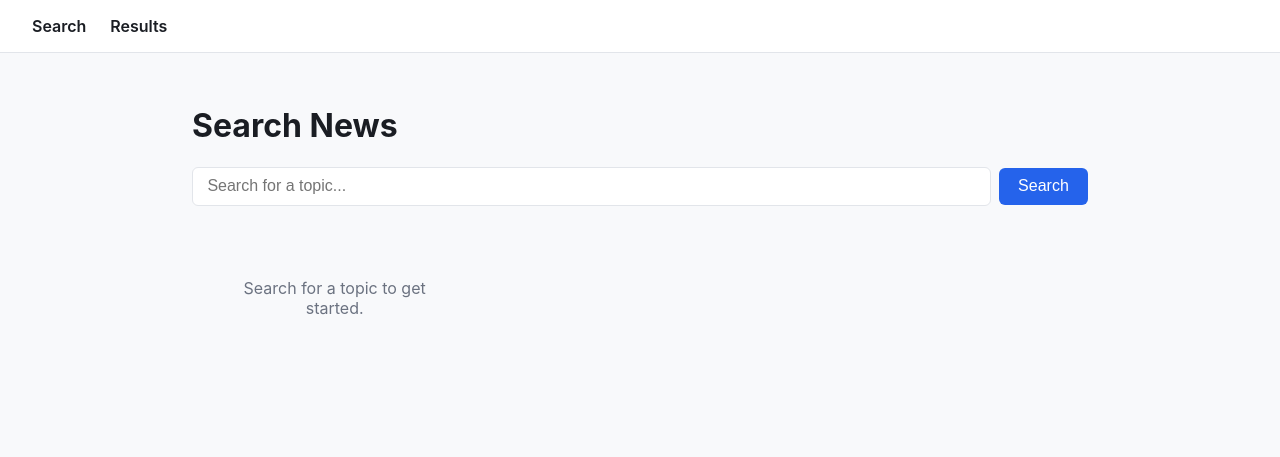
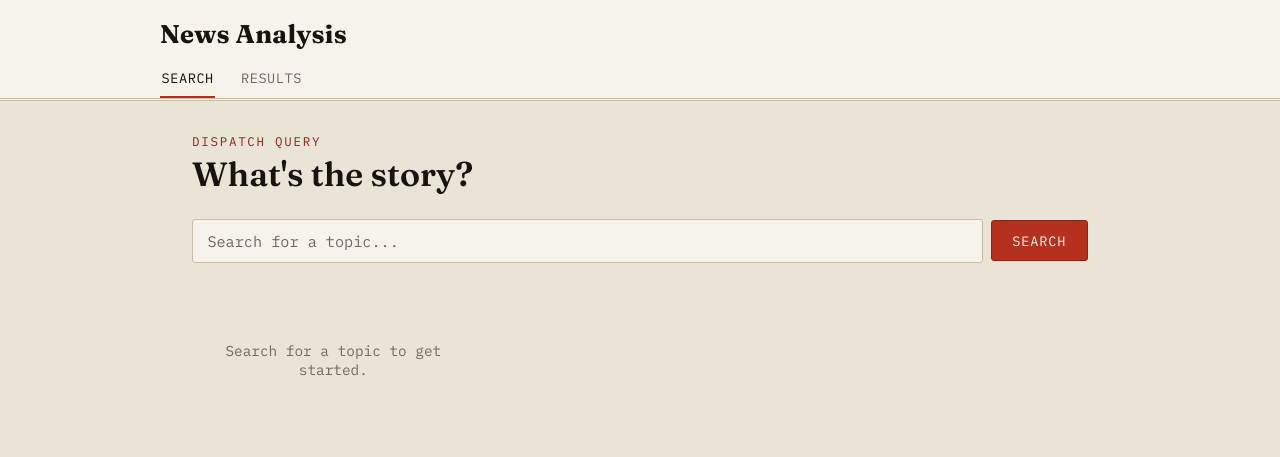
Before and after one commit to case547/aries-case-study, a FastAPI app: page / in a window 1280 px wide. Shown: the top 457 px of the page. Run offline with FastAPI, Linux system fonts and the light colour scheme; some libraries are stand-ins or nearby versions.

Commit message:
refactor: redesign front-end (#12)

```diff
--- a/app/static/style.css
+++ b/app/static/style.css
@@ -1,41 +1,90 @@
 :root {
-  --color-bg: #f8f9fb;
-  --color-text: #1a1d23;
-  --color-muted: #6b7280;
-  --color-border: #e2e5ea;
-  --color-accent: #2563eb;
-  --color-positive-bg: #dcfce7;
-  --color-positive-text: #15803d;
-  --color-neutral-bg: #f1f5f9;
-  --color-neutral-text: #475569;
-  --color-negative-bg: #fee2e2;
-  --color-negative-text: #b91c1c;
+  --ink: #17140f;
+  --ink-muted: #6f6a5c;
+  --paper: #e9e4d5;
+  --panel: #f6f3ea;
+  --rule: #c7bfa8;
+  --wire: #b5311f;
+  --wire-dark: #8f2417;
+  --positive-bg: #e4ede2;
+  --positive-ink: #2f6b3f;
+  --neutral-bg: #eae8e1;
+  --neutral-ink: #55524a;
+  --negative-bg: #f3e2df;
+  --negative-ink: #9c2b1f;
+
+  --font-display: "Fraunces", Georgia, "Times New Roman", serif;
+  --font-mono: "IBM Plex Mono", "SFMono-Regular", Menlo, Consolas, monospace;
+  --font-sans: "IBM Plex Sans", -apple-system, BlinkMacSystemFont, "Segoe UI", sans-serif;
 }
 
 * { box-sizing: border-box; }
 
 body {
   margin: 0;
-  font-family: -apple-system, BlinkMacSystemFont, "Segoe UI", sans-serif;
-  background: var(--color-bg);
-  color: var(--color-text);
+  font-family: var(--font-sans);
+  background: var(--paper);
+  color: var(--ink);
 }
 
-.nav {
+a { color: var(--wire); }
+
+:focus-visible {
+  outline: 2px solid var(--wire);
+  outline-offset: 2px;
+}
+
+/* Masthead */
+
+.masthead {
+  background: var(--panel);
+  border-bottom: 3px double var(--rule);
+  padding: 1.1rem 2rem 0;
+}
+
+.masthead-row {
+  max-width: 960px;
+  margin: 0 auto;
+  display: flex;
+  align-items: baseline;
+  justify-content: space-between;
+  gap: 1rem;
+  flex-wrap: wrap;
+}
+
+.masthead-wordmark {
+  order: 1;
+  font-family: var(--font-display);
+  font-weight: 700;
+  font-size: 1.6rem;
+  letter-spacing: 0.01em;
+}
+
+.tabs {
+  max-width: 960px;
+  margin: 0.6rem auto 0;
   display: flex;
   gap: 1.5rem;
-  padding: 1rem 2rem;
-  background: white;
-  border-bottom: 1px solid var(--color-border);
 }
 
-.nav a {
-  color: var(--color-text);
+.tab {
+  display: inline-block;
+  padding: 0.6rem 0.1rem;
+  color: var(--ink-muted);
   text-decoration: none;
-  font-weight: 600;
+  font-family: var(--font-mono);
+  font-size: 0.85rem;
+  letter-spacing: 0.04em;
+  text-transform: uppercase;
+  border-bottom: 2px solid transparent;
 }
 
-.nav a:hover { color: var(--color-accent); }
+.tab:hover { color: var(--ink); }
+
+.tab.is-active {
+  color: var(--ink);
+  border-bottom-color: var(--wire);
+}
 
 main {
   max-width: 960px;
@@ -43,65 +92,120 @@ main {
   padding: 2rem;
 }
 
+/* Hero */
+
+.hero-kicker {
+  margin: 0;
+  font-family: var(--font-mono);
+  font-size: 0.78rem;
+  letter-spacing: 0.14em;
+  text-transform: uppercase;
+  color: var(--wire-dark);
+}
+
+.hero-heading {
+  margin: 0.2rem 0 1.5rem;
+  font-family: var(--font-display);
+  font-weight: 600;
+  font-size: 2.1rem;
+}
+
+/* Form */
+
 form {
   display: flex;
   gap: 0.5rem;
-  margin-bottom: 1.5rem;
+  margin-bottom: 2rem;
   align-items: center;
 }
 
 input[type="text"] {
   flex: 1;
-  padding: 0.6rem 0.9rem;
-  border: 1px solid var(--color-border);
-  border-radius: 6px;
-  font-size: 1rem;
+  padding: 0.7rem 0.9rem;
+  border: 1px solid var(--rule);
+  border-radius: 3px;
+  background: var(--panel);
+  color: var(--ink);
+  font-family: var(--font-mono);
+  font-size: 0.95rem;
 }
 
+input[type="text"]::placeholder { color: var(--ink-muted); }
+
 button, .analyse-button {
-  padding: 0.6rem 1.2rem;
-  border: none;
-  border-radius: 6px;
-  background: var(--color-accent);
-  color: white;
-  font-size: 1rem;
+  padding: 0.65rem 1.3rem;
+  border: 1px solid var(--wire-dark);
+  border-radius: 3px;
+  background: var(--wire);
+  color: var(--panel);
+  font-family: var(--font-mono);
+  font-size: 0.85rem;
+  letter-spacing: 0.06em;
+  text-transform: uppercase;
   cursor: pointer;
 }
 
-button:hover, .analyse-button:hover { background: #1d4ed8; }
+button:hover, .analyse-button:hover { background: var(--wire-dark); }
 
 .empty-state, .error-banner {
-  color: var(--color-muted);
+  color: var(--ink-muted);
   text-align: center;
   padding: 2rem;
+  font-family: var(--font-mono);
+  font-size: 0.9rem;
 }
 
 .error-banner {
-  color: var(--color-negative-text);
-  background: var(--color-negative-bg);
-  border-radius: 6px;
+  color: var(--negative-ink);
+  background: var(--negative-bg);
+  border: 1px solid var(--negative-ink);
+  border-radius: 3px;
 }
+
+.card-error {
+  margin: 0;
+  color: var(--negative-ink);
+  font-family: var(--font-mono);
+  font-size: 0.8rem;
+}
+
+/* Cards */
 
 #results {
   display: grid;
   grid-template-columns: repeat(auto-fill, minmax(280px, 1fr));
-  gap: 1.25rem;
+  gap: 1.5rem;
 }
 
 .card {
-  background: white;
-  border: 1px solid var(--color-border);
-  border-radius: 8px;
+  position: relative;
+  background: var(--panel);
+  border: 1px solid var(--rule);
+  border-radius: 2px;
   overflow: hidden;
   display: flex;
   flex-direction: column;
+}
+
+.card-dispatch {
+  position: absolute;
+  top: 0;
+  left: 0;
+  margin: 0;
+  padding: 0.2rem 0.55rem;
+  background: var(--ink);
+  color: var(--panel);
+  font-family: var(--font-mono);
+  font-size: 0.7rem;
+  letter-spacing: 0.04em;
+  z-index: 1;
 }
 
 .card-image {
   width: 100%;
   height: 160px;
   object-fit: cover;
-  background: var(--color-neutral-bg);
+  background: var(--rule);
 }
 
 .card-image-placeholder {
--- a/app/templates/base.html
+++ b/app/templates/base.html
@@ -1,19 +1,27 @@
-{# Shared page shell: head (styles, HTMX), nav bar, and a {% block content %}
-   that search.html/results.html fill in via {% extends "base.html" %}. #}
+{# Shared page shell: head (fonts, styles, HTMX), the masthead/tab nav, and a
+   {% block content %} that search.html/results.html fill in via {% extends "base.html" %}. #}
 <!doctype html>
 <html lang="en">
 <head>
   <meta charset="utf-8">
   <meta name="viewport" content="width=device-width, initial-scale=1">
   <title>News Analysis</title>
+  <link rel="preconnect" href="https://fonts.googleapis.com">
+  <link rel="preconnect" href="https://fonts.gstatic.com" crossorigin>
+  <link href="https://fonts.googleapis.com/css2?family=Fraunces:opsz,wght@9..144,600;9..144,700&family=IBM+Plex+Mono:wght@400;500;600&family=IBM+Plex+Sans:wght@400;500;600&display=swap" rel="stylesheet">
   <link rel="stylesheet" href="/static/style.css">
   <script src="https://unpkg.com/htmx.org@1.9.12"></script>
 </head>
 <body>
-  <nav class="nav">
-    <a href="/">Search</a>
-    <a href="/results">Results</a>
-  </nav>
+  <header class="masthead">
+    <div class="masthead-row">
+      <span class="masthead-wordmark">News Analysis</span>
+    </div>
+    <nav class="tabs">
+      <a class="tab {{ 'is-active' if request.url.path == '/' else '' }}" href="/">Search</a>
+      <a class="tab {{ 'is-active' if request.url.path == '/results' else '' }}" href="/results">Results</a>
+    </nav>
+  </header>
   <main>
     {% block content %}{% endblock %}
   </main>
--- a/app/templates/results.html
+++ b/app/templates/results.html
@@ -7,7 +7,8 @@
 #}
 {% extends "base.html" %}
 {% block content %}
-<h1>Results</h1>
+<p class="hero-kicker">The archive</p>
+<h1 class="hero-heading">Results</h1>
 {% if articles %}
   <div id="results">
     {% for article in articles %}
--- a/app/templates/search.html
+++ b/app/templates/search.html
@@ -2,7 +2,8 @@
    fetched afterward via HTMX into #results, not server-rendered on initial load. #}
 {% extends "base.html" %}
 {% block content %}
-<h1>Search News</h1>
+<p class="hero-kicker">Dispatch query</p>
+<h1 class="hero-heading">What's the story?</h1>
 <!-- On submit, HTMX GETs /search-results in the background (no page reload) and
      swaps the response into #results below, showing #search-spinner meanwhile. -->
 <form hx-get="/search-results" hx-target="#results" hx-swap="innerHTML" hx-indicator="#search-spinner">
```
Also changed, not shown: other parts of app/static/style.css (+61 -16 lines), app/templates/partials/article_card.html (+9 -0 lines).
